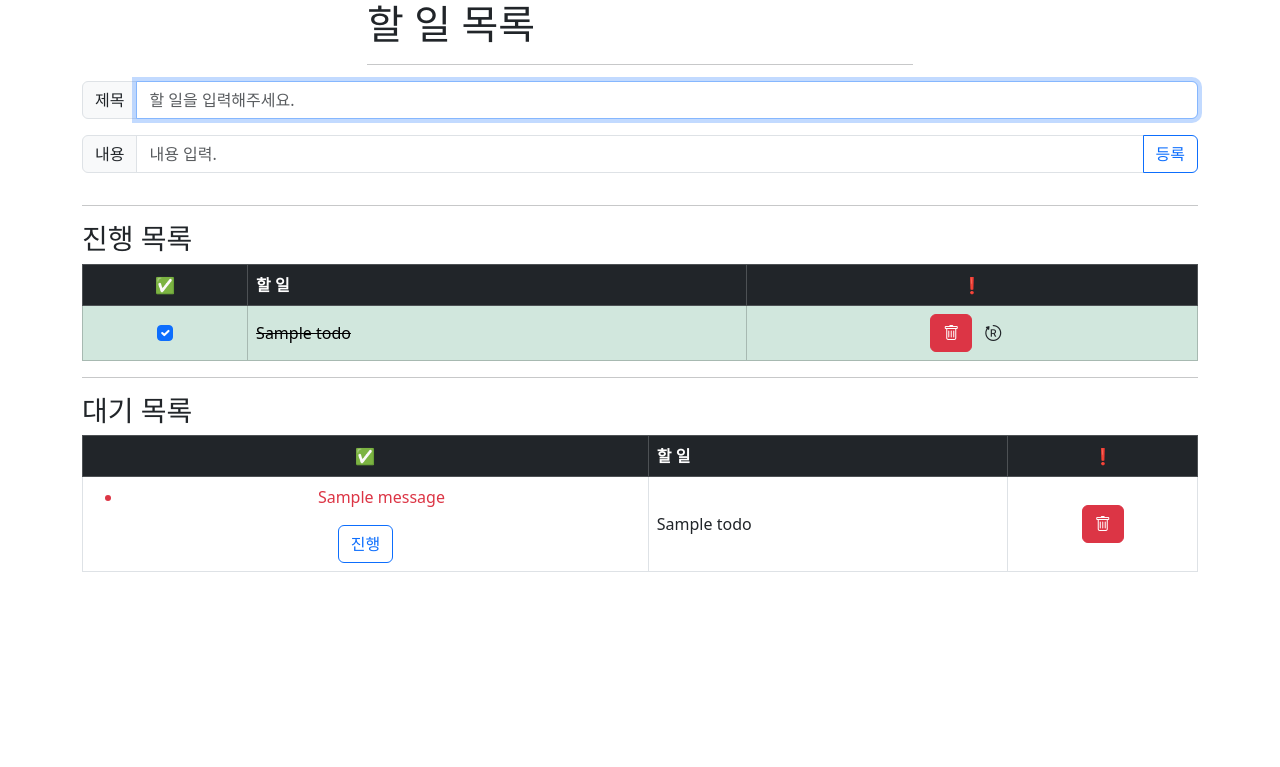
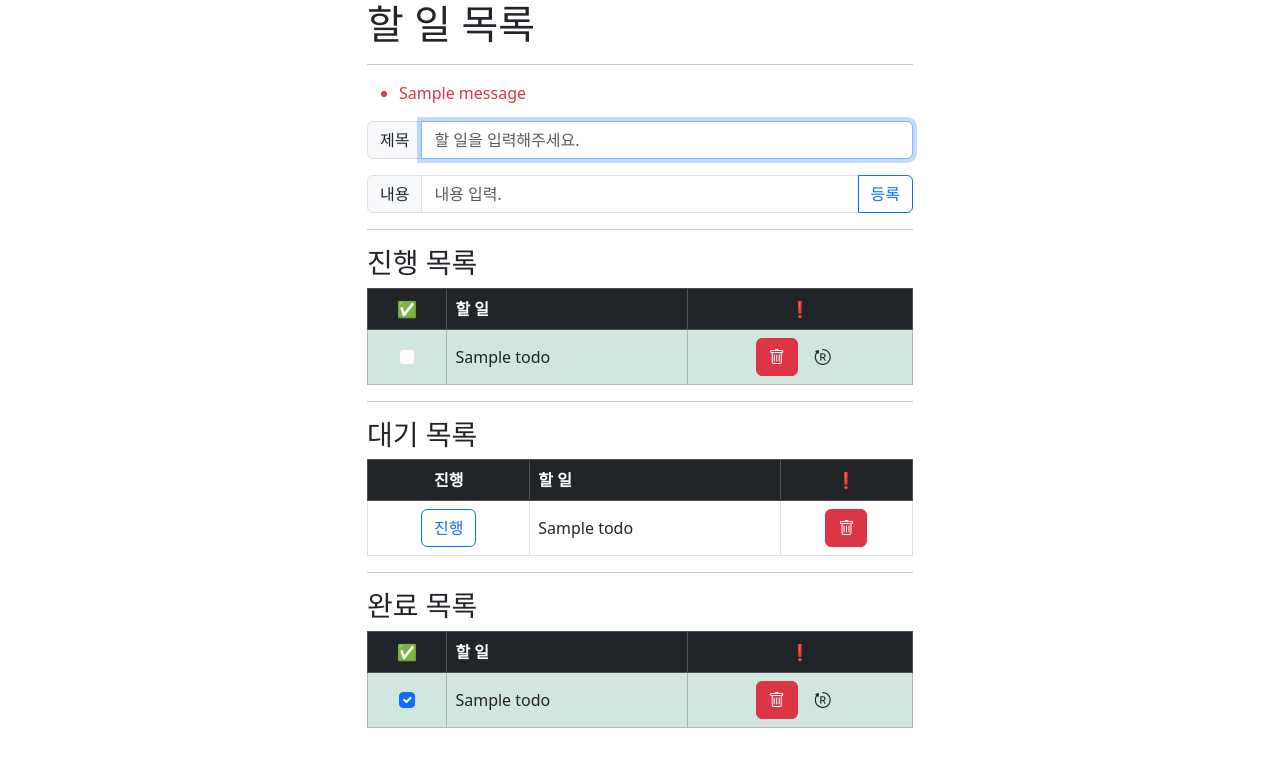
Before and after one commit to skymin022/AI3_Django_YHM, a Django app: template TodoList/todo/templates/todo.html in a window 1280 px wide. Shown: the top 767 px of the page. Run offline with Django 5.2, Linux system fonts and the light colour scheme; the template is opened without the code that fills it: values that come from a table or form of the project are taken from there, others are empty; tables that the repository leaves empty hold one stand-in row (values such as "Sample post"); one stand-in notice (Sample message) is shown.

```diff
--- a/TodoList/todo/models.py
+++ b/TodoList/todo/models.py
@@ -2,12 +2,22 @@ from django.db import models
 
 # Create your models here.
 class Todo(models.Model):
+    STATUS_CHOICES = [
+        ('wait', '대기'),
+        ('ing', '진행'),
+        ('done', '완료'),
+    ]
     no = models.AutoField(primary_key=True,)     # 자동 증가 필드(PK)
     title = models.CharField(max_length=255)
     content = models.TextField(blank=True, null=True)
+    status = models.CharField(max_length=10, choices=STATUS_CHOICES, default='wait')
     is_completed = models.BooleanField(default=False)
     created_at  = models.DateTimeField(auto_now_add=True)
 
+    def save(self, *args, **kwargs):
+        # 상태에 따라 완료 여부 자동 조정
+        self.is_completed = self.status == 'done'
+        super().save(*args, **kwargs)
+
     def __str__(self):
-        status = "완료" if self.is_completed else "미완료"
-        return f"{self.title} : {status}"
+        return f"{self.title} : {self.get_status_display()}"
--- a/TodoList/todo/templates/todo.html
+++ b/TodoList/todo/templates/todo.html
@@ -18,25 +18,32 @@
         <div class="col-12 col-md-8 col-lg-6">
             <h1>할 일 목록</h1>
             <hr>
+
+            <!-- 등록 폼 -->
             <form action="{% url 'create' %}" method="post">
-                </div class="input-group mb-3">
                 {% csrf_token %}
+                {% if messages %}
+                    <ul class="text-danger">
+                        {% for message in messages %}
+                            <li>{{ message }}</li>
+                        {% endfor %}
+                    </ul>
+                {% endif %}
                 <div class="input-group mb-3">
                     <label for="todo" class="input-group-text">제목</label>
                     <input type="text" name="title" class="form-control" id="todo"
-                            placeholder="할 일을 입력해주세요."
-                            autofocus>
+                        placeholder="할 일을 입력해주세요." autofocus>
                 </div>
                 <div class="input-group mb-3">
                     <label for="content" class="input-group-text">내용</label>
                     <input type="text" name="content" class="form-control" id="content"
-                            placeholder="내용 입력."
-                            autofocus>
+                        placeholder="내용 입력.">
                     <button class="btn btn-outline-primary" type="submit">등록</button>
                 </div>
-                    <div class="create-wrap">
             </form>
+
             <hr>
+            <!-- 진행 목록 -->
             <h3>진행 목록</h3>
             <table class="table table-bordered text-center align-middle">
                 <thead>
@@ -55,22 +62,24 @@
                                     <input type="hidden" name="no" value="{{ todo.no }}">
                                     <input type="checkbox" class="form-check-input"
                                            onchange="this.form.submit()"
-                                            {% if todo.is_completed %}checked{% endif %}>
+                                           {% if todo.status == 'done' %}checked{% endif %}>
                                 </form>
                             </td>
-                                <td class="text-start" {% if todo.is_completed %}style="text-decoration: line-through;"{% endif %}>
+                            <td class="text-start">
+                                <a href="{% url 'read' todo.no %}" class="text-decoration-none text-dark">
                                     {{ todo.title }}
+                                </a>
                             </td>
                             <td>
                                 <div class="d-flex justify-content-center">
-                                        <form action="{% url 'delete' %}" method="post">
+                                    <form action="{% url 'delete' %}" method="post" class="me-1">
                                         {% csrf_token %}
                                         <input type="hidden" name="no" value="{{ todo.no }}">
                                         <button class="btn btn-danger">
                                             <i class="bi bi-trash"></i>
                                         </button>
                                     </form>
-                                        <form action="{% url 'ing' %}" method="post">
+                                    <form action="{% url 'wait' %}" method="post">
                                         {% csrf_token %}
                                         <input type="hidden" name="no" value="{{ todo.no }}">
                                         <button class="btn btn-back">
@@ -80,7 +89,6 @@
                                 </div>
                             </td>
                         </tr>
-
                     {% empty %}
                         <tr>
                             <td colspan="3" class="text-center text-muted">
@@ -90,12 +98,14 @@
                     {% endfor %}
                 </tbody>
             </table>
+
             <hr>
+            <!-- 대기 목록 -->
             <h3>대기 목록</h3>
             <table class="table table-bordered text-center align-middle">
                 <thead>
                     <tr class="table-dark">
-                            <th>✅</th>
+                        <th>진행</th>
                         <th class="text-start">할 일</th>
                         <th>❗</th>
                     </tr>
@@ -104,15 +114,7 @@
                     {% for todo in wait_list %}
                         <tr>
                             <td>
-                                    <!-- 유효성 검사 메시지 -->
-                                    {% if messages %}
-                                        <ul class="text-danger">
-                                            {% for message in messages %}
-                                                <li>{{ message }}</li>
-                                            {% endfor %}
-                                        </ul>
-                                    {% endif %}
-                                    <form action="{% url 'ing' %}" method="post">
+                                <form action="{% url 'mark_ing' %}" method="post">
                                     {% csrf_token %}
                                     <input type="hidden" name="no" value="{{ todo.no }}">
                                     <button type="submit" class="btn btn-outline-primary">진행</button>
@@ -123,7 +125,6 @@
                                     {{ todo.title }}
                                 </a>
                             </td>
-
                             <td>
                                 <form action="{% url 'delete' %}" method="post">
                                     {% csrf_token %}
@@ -143,10 +144,67 @@
                     {% endfor %}
                 </tbody>
             </table>
+
+            <hr>
+            <!-- 완료 목록 -->
+            <h3>완료 목록</h3>
+            <table class="table table-bordered text-center align-middle">
+                <thead>
+                    <tr class="table-dark">
+                        <th>✅</th>
+                        <th class="text-start">할 일</th>
+                        <th>❗</th>
+                    </tr>
+                </thead>
+                <tbody>
+                    {% for todo in done_list %}
+                        <tr class="table-success">
+                            <td>
+                                <form action="{% url 'toggle_complete' %}" method="post">
+                                    {% csrf_token %}
+                                    <input type="hidden" name="no" value="{{ todo.no }}">
+                                    <input type="checkbox" class="form-check-input"
+                                           onchange="this.form.submit()" checked>
+                                </form>
+                            </td>
+                            <td class="text-start">
+                                <a href="{% url 'read' todo.no %}" class="text-decoration-none text-dark">
+                                    {{ todo.title }}
+                                </a>
+                            </td>
+                            <td>
+                                <div class="d-flex justify-content-center">
+                                    <form action="{% url 'delete' %}" method="post" class="me-1">
+                                        {% csrf_token %}
+                                        <input type="hidden" name="no" value="{{ todo.no }}">
+                                        <button class="btn btn-danger">
+                                            <i class="bi bi-trash"></i>
+                                        </button>
+                                    </form>
+                                    <form action="{% url 'wait' %}" method="post">
+                                        {% csrf_token %}
+                                        <input type="hidden" name="no" value="{{ todo.no }}">
+                                        <button class="btn btn-back">
+                                            <i class="bi bi-bootstrap-reboot"></i>
+                                        </button>
+                                    </form>
+                                </div>
+                            </td>
+                        </tr>
+                    {% empty %}
+                        <tr>
+                            <td colspan="3" class="text-center text-muted">
+                                조회된 데이터가 없습니다.
+                            </td>
+                        </tr>
+                    {% endfor %}
+                </tbody>
+            </table>
+
         </div>
     </div>
 </div>
 
-    <script src="https://cdn.jsdelivr.net/npm/bootstrap@5.3.6/dist/js/bootstrap.bundle.min.js" integrity="sha384-j1CDi7MgGQ12Z7Qab0qlWQ/Qqz24Gc6BM0thvEMVjHnfYGF0rmFCozFSxQBxwHKO" crossorigin="anonymous"></script>
+<script src="https://cdn.jsdelivr.net/npm/bootstrap@5.3.6/dist/js/bootstrap.bundle.min.js" crossorigin="anonymous"></script>
 </body>
 </html>
--- a/TodoList/todo/urls.py
+++ b/TodoList/todo/urls.py
@@ -5,9 +5,10 @@ urlpatterns = [
     path('', views.index, name='index'),
     path('todo/', views.todo, name='todo'),
     path('create/', views.create, name='create'),
-    path('read/<int:no>/', views.read, name='read'),  # 상세
+    path('read/<int:no>/', views.read, name='read'),
     path('update/', views.update, name='update'),
     path('delete/', views.delete, name='delete'),
-    path('ing/', views.mark_ing, name='ing'),
-    path('done/', views.toggle_complete, name='toggle_complete'),
+    path('mark_ing/', views.mark_ing, name='mark_ing'),
+    path('toggle_complete/', views.toggle_complete, name='toggle_complete'),
+    path('wait/', views.mark_wait, name='wait'),
 ]
```
Also changed, not shown: TodoList/todo/views.py (+44 -50 lines), TodoList/todo/migrations/0002_todo_status.py (added). Lines whose indentation alone changed are shown as unchanged.
